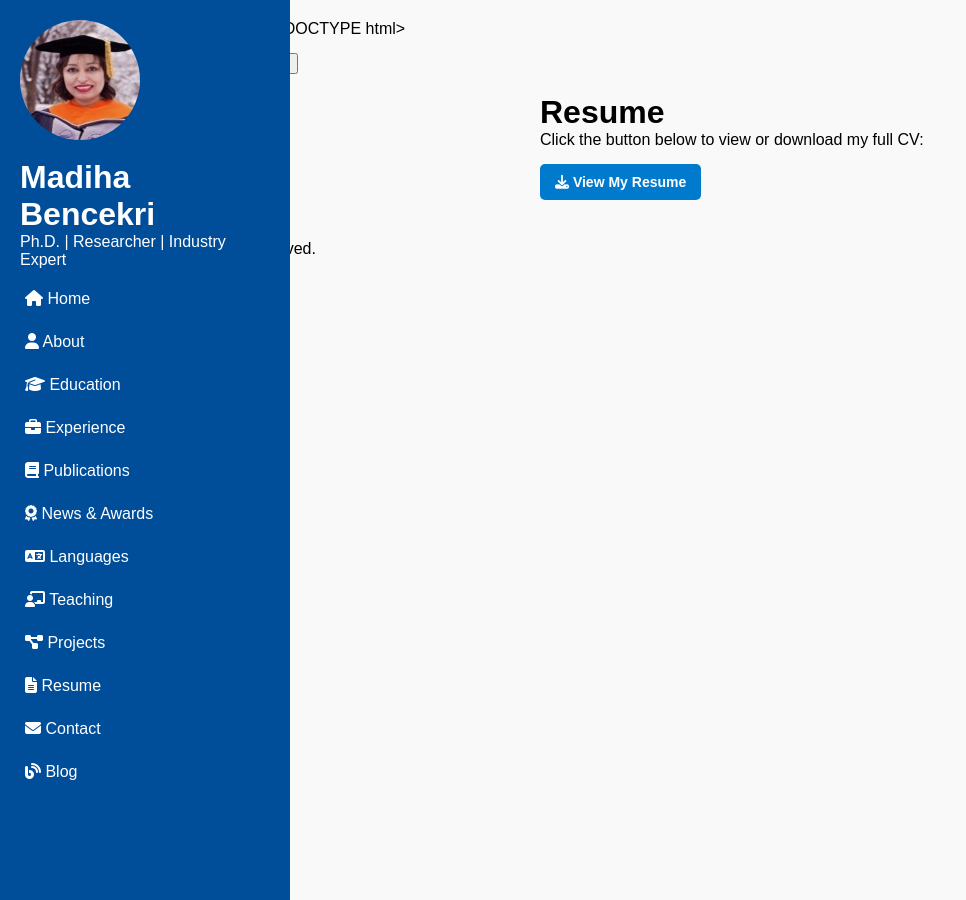
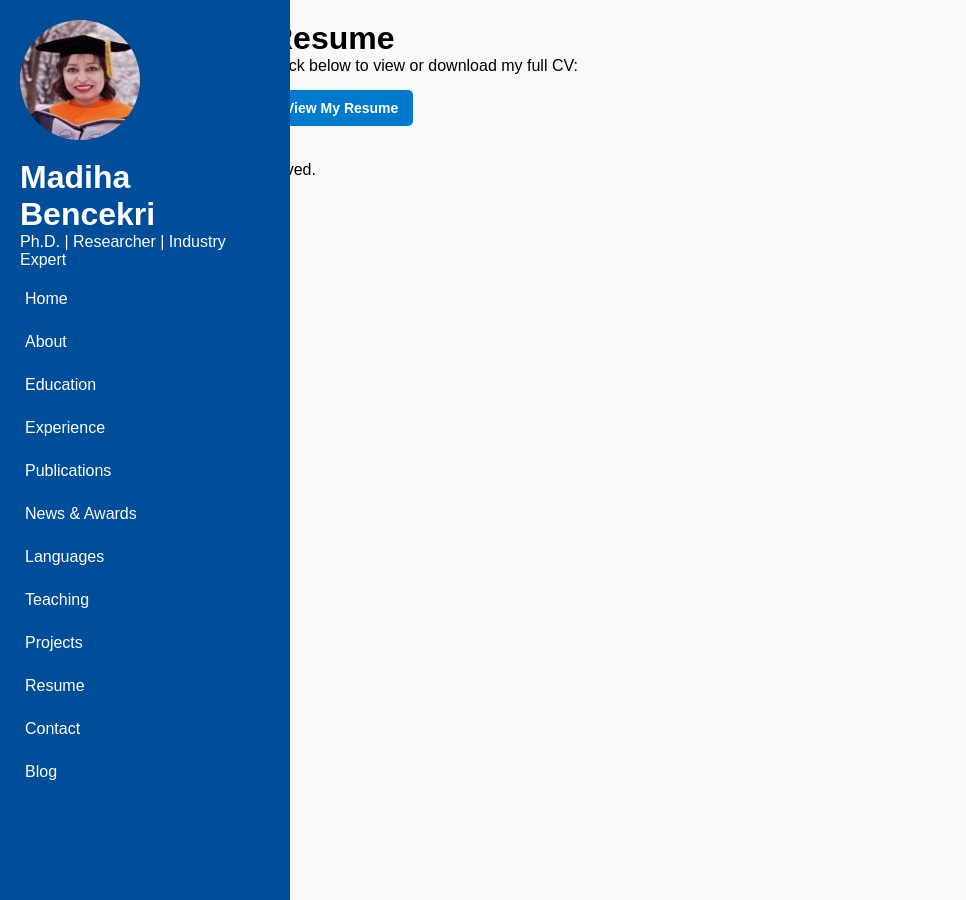
Before and after one commit to dihaben/Madiha-Bencekri, a Jekyll site: the page built from resume.md, in a window 1280 px wide. Shown: the whole page, without its empty margins (0-966 px from the left). Built offline with Jekyll 4.4.1, drawn with Linux system fonts in a browser that asks for light colours; nearby versions of some CDN libraries; our own code applies the rules of GitHub Pages for plain Markdown files.

Commit message:
Update resume.md

```diff
--- a/resume.md
+++ b/resume.md
@@ -1,54 +1,9 @@
-<!DOCTYPE html>
-<html lang="en">
-<head>
-  <meta charset="UTF-8">
-  <meta name="viewport" content="width=device-width, initial-scale=1.0">
-  <meta name="description" content="View or download the resume of Madiha Bencekri, an expert in Transportation Engineering and Urban Planning.">
-  <title>Resume - Madiha Bencekri</title>
-  <link rel="stylesheet" href="assets/css/styles.css">
-  <script src="https://kit.fontawesome.com/a076d05399.js" crossorigin="anonymous"></script> <!-- Font Awesome for icons -->
-</head>
-<body>
-  <!-- Sidebar toggle button -->
-  <button class="sidebar-toggle" aria-label="Toggle Sidebar">☰</button>
+---
+layout: default
+title: Resume
+description: My resume.
+---
 
-  <!-- Sidebar -->
-  <div class="sidebar">
-    <img src="assets/images/profile.jpg" alt="Profile picture of Madiha Bencekri">
-    <h1>Madiha Bencekri</h1>
-    <p>Ph.D. | Researcher | Industry Expert</p>
-    <ul class="menu">
-      <li><a href="index.html"><i class="fas fa-home"></i> Home</a></li>
-      <li><a href="about.html"><i class="fas fa-user"></i> About</a></li>
-      <li><a href="education.html"><i class="fas fa-graduation-cap"></i> Education</a></li>
-      <li><a href="experience.html"><i class="fas fa-briefcase"></i> Experience</a></li>
-      <li><a href="publications.html"><i class="fas fa-book"></i> Publications</a></li>
-      <li><a href="awards.html"><i class="fas fa-award"></i> News & Awards</a></li>
-      <li><a href="languages.html"><i class="fas fa-language"></i> Languages</a></li>
-      <li><a href="teaching.html"><i class="fas fa-chalkboard-teacher"></i> Teaching</a></li>
-      <li><a href="projects.html"><i class="fas fa-project-diagram"></i> Projects</a></li>
-      <li><a href="resume.html" class="active"><i class="fas fa-file-alt"></i> Resume</a></li>
-      <li><a href="contact.html"><i class="fas fa-envelope"></i> Contact</a></li>
-      <li><a href="blog.html"><i class="fas fa-blog"></i> Blog</a></li>
-    </ul>
-  </div>
-
-  <!-- Main Content -->
-  <div class="main-content">
-    <h1>Resume</h1>
-    <p>Click the button below to view or download my full CV:</p>
-    <a href="assets/docs/Madiha%20Bencekri%20CV.pdf" target="_blank" class="btn">
-      <i class="fas fa-download"></i> View My Resume
-    </a>
-  </div>
-
-  <!-- JavaScript for Sidebar Toggle -->
-  <script>
-    const sidebarToggle = document.querySelector('.sidebar-toggle');
-    const sidebar = document.querySelector('.sidebar');
-    sidebarToggle.addEventListener('click', () => {
-      sidebar.classList.toggle('active');
-    });
-  </script>
-</body>
-</html>
+<h1>Resume</h1>
+<p>Click below to view or download my full CV:</p>
+<a href="assets/docs/Madiha%20Bencekri%20CV.pdf" target="_blank" class="btn">View My Resume</a>
```
